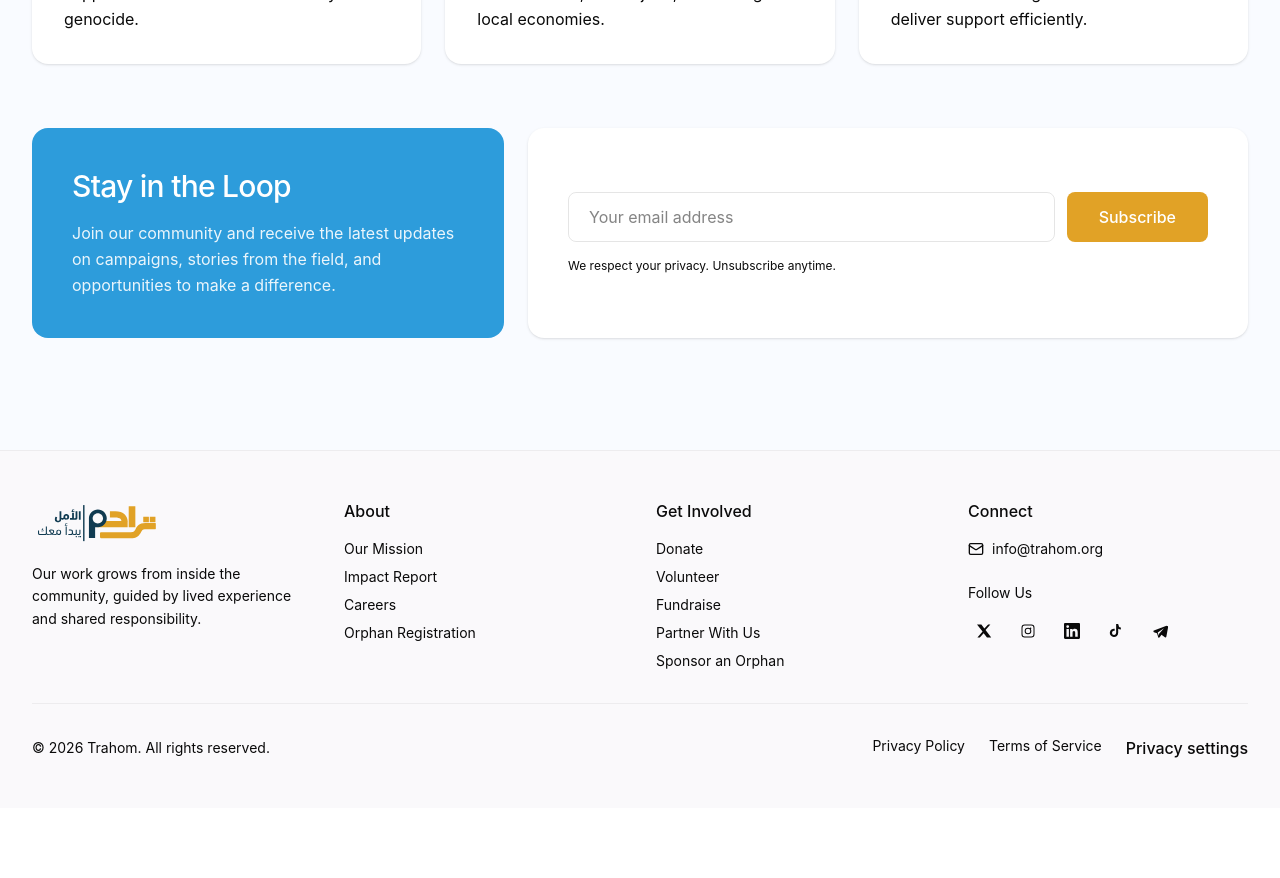
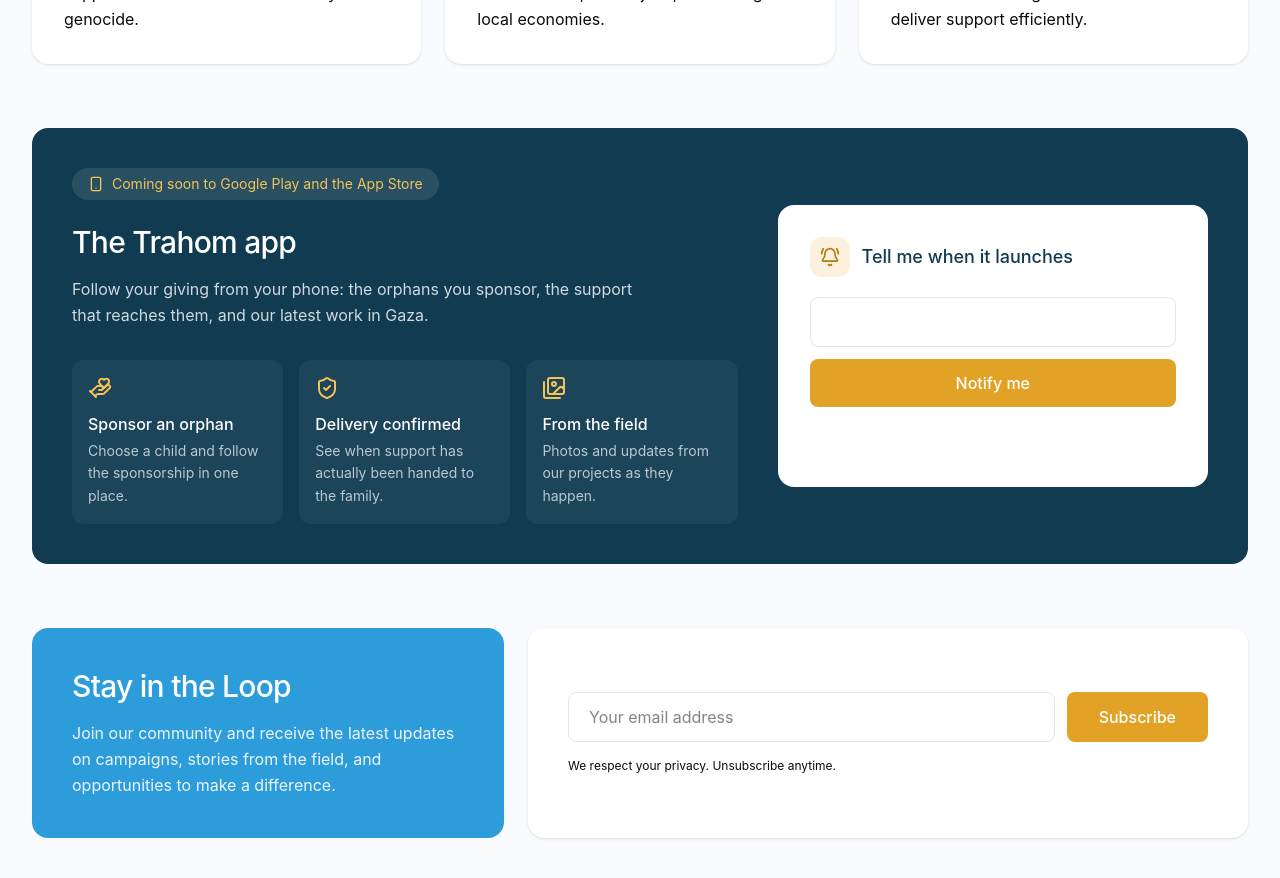
Before and after one commit to Trahom0/trahom_web, a React (Vite) app: page / in a window 1280 px wide. Shown: the part 3660-4538 px from the top of the page. Before the commit the page ends 4468 px from the top, so only its background shows below. Built offline with nearby package versions, Linux system fonts and the light colour scheme; no server answers.

Commit message:
Add Trahom app coming-soon section

```diff
--- a/api/subscribe.ts
+++ b/api/subscribe.ts
@@ -1,4 +1,4 @@
-// Newsletter sign-up: emails the subscriber's address to the team inbox (RESEND_TO_EMAIL)
+// Newsletter and app-launch sign-ups: emails the subscriber's address to the team inbox (RESEND_TO_EMAIL)
 // so it can be added to the mailing list. Uses the same Resend settings as the contact form.
 const RESEND_API_KEY = process.env.RESEND_API_KEY;
 const RESEND_FROM_EMAIL = process.env.RESEND_FROM_EMAIL;
@@ -103,6 +103,8 @@
   }
   const email = clean(body.email, 200);
   const language = clean(body.language, 5);
+  // "Tell me when the app launches" sign-ups are sent with their own subject so they can be kept apart.
+  const isAppSignup = clean(body.topic, 10) === 'app';
 
   // Honeypot field, or a form sent faster than a person can type: pretend it worked and drop it.
   const elapsedMs = Number(body.elapsedMs);
@@ -128,9 +130,9 @@
       body: JSON.stringify({
         from: RESEND_FROM_EMAIL,
         to: RESEND_TO_EMAIL.split(',').map((item) => item.trim()).filter(Boolean),
-        subject: 'Newsletter sign-up',
+        subject: isAppSignup ? 'Trahom app launch sign-up' : 'Newsletter sign-up',
         reply_to: email,
-        text: `New newsletter subscriber\nEmail: ${email}${language ? `\nLanguage: ${language}` : ''}`
+        text: `${isAppSignup ? 'Asked to be told when the Trahom app is on Google Play / App Store' : 'New newsletter subscriber'}\nEmail: ${email}${language ? `\nLanguage: ${language}` : ''}`
       })
     });
     if (!response.ok) {
--- a/src/app/App.tsx
+++ b/src/app/App.tsx
@@ -23,6 +23,7 @@
 import { SubscribeForm } from './components/SubscribeForm';
 import { WhatsAppButton } from './components/WhatsAppButton';
 import { FieldUpdates } from './components/FieldUpdates';
+import { AppComingSoon } from './components/AppComingSoon';
 import { NotFoundPage } from './components/NotFoundPage';
 import waterCampaignImage from '../assets/homepage-card-water.png';
 import { content, setContentLanguage } from '../content';
@@ -673,6 +674,9 @@
         {/* "From the field": posts approved in the website admin (hidden while there are none) */}
         <FieldUpdates language={language} labels={homeContent.fieldUpdates} />
 
+        {/* Trahom app: coming soon to Google Play and the App Store, with a "tell me when it launches" sign-up */}
+        <AppComingSoon language={language} labels={homeContent.app} />
+
         {/* Subscribe Section */}
         <motion.div
           initial={{ opacity: 0, y: 40 }}
--- /dev/null
+++ b/src/app/components/AppComingSoon.tsx
@@ -0,0 +1,70 @@
+import { motion } from 'motion/react';
+import { BellRing, HandHeart, Images, ShieldCheck, Smartphone } from 'lucide-react';
+import { SubscribeForm } from './SubscribeForm';
+
+type AppComingSoonProps = {
+  language: string;
+  labels: {
+    badge: string;
+    title: string;
+    description: string;
+    features: ReadonlyArray<{ title: string; text: string }>;
+    formTitle: string;
+    inputPlaceholder: string;
+    buttonLabel: string;
+    helperText: string;
+    successMessage: string;
+    errorMessage: string;
+  };
+};
+
+const FEATURE_ICONS = [HandHeart, ShieldCheck, Images];
+
+// "Trahom app, coming soon to Google Play and the App Store": a short description and a sign-up to be told when it launches.
+// When the app is live, swap the form for the official Google Play and App Store links.
+export function AppComingSoon({ language, labels }: AppComingSoonProps) {
+  return (
+    <motion.section
+      initial={{ opacity: 0, y: 40 }}
+      whileInView={{ opacity: 1, y: 0 }}
+      viewport={{ once: true, margin: '-100px' }}
+      transition={{ duration: 0.6, ease: [0.4, 0, 0.2, 1] }}
+      aria-labelledby="app-coming-soon-title"
+      className="mt-16 bg-[#103b51] rounded-2xl p-8 sm:p-10 text-white overflow-hidden"
+    >
+      <div className="grid md:grid-cols-5 gap-10 items-center">
+        <div className="md:col-span-3">
+          <div className="inline-flex items-center gap-2 px-4 py-1.5 bg-white/10 text-[#f3c35a] rounded-full text-sm mb-6">
+            <Smartphone className="w-4 h-4" aria-hidden="true" />
+            {labels.badge}
+          </div>
+          <h2 id="app-coming-soon-title" className="text-3xl tracking-tight mb-4">
+            {labels.title}
+          </h2>
+          <p className="text-white/80 leading-relaxed mb-8 max-w-xl">{labels.description}</p>
+          <ul className="grid sm:grid-cols-3 gap-4">
+            {labels.features.map((feature, index) => {
+              const Icon = FEATURE_ICONS[index] ?? HandHeart;
+              return (
+                <li key={feature.title} className="bg-white/5 rounded-xl p-4">
+                  <Icon className="w-6 h-6 text-[#f3c35a] mb-3" aria-hidden="true" />
+                  <h3 className="text-base font-medium mb-1">{feature.title}</h3>
+                  <p className="text-sm text-white/70 leading-relaxed">{feature.text}</p>
+                </li>
+              );
+            })}
+          </ul>
+        </div>
+        <div className="md:col-span-2 bg-white text-foreground rounded-2xl p-6 sm:p-8">
+          <div className="flex items-center gap-3 mb-5">
+            <span className="w-10 h-10 rounded-xl bg-[#e1a226]/15 flex items-center justify-center shrink-0">
+              <BellRing className="w-5 h-5 text-[#b07a10]" aria-hidden="true" />
+            </span>
+            <p className="text-lg font-medium text-[#103b51]">{labels.formTitle}</p>
+          </div>
+          <SubscribeForm language={language} labels={labels} topic="app" inputId="app-notify-email" stacked />
+        </div>
+      </div>
+    </motion.section>
+  );
+}
--- a/src/app/components/SubscribeForm.tsx
+++ b/src/app/components/SubscribeForm.tsx
@@ -9,9 +9,14 @@
     successMessage: string;
     errorMessage: string;
   };
+  // 'app' = "tell me when the Trahom app is on Google Play"; omitted = newsletter.
+  topic?: 'app';
+  inputId?: string;
+  // Field above the button, for narrow boxes.
+  stacked?: boolean;
 };
 
-export function SubscribeForm({ language, labels }: SubscribeFormProps) {
+export function SubscribeForm({ language, labels, topic, inputId = 'subscribe-email', stacked = false }: SubscribeFormProps) {
   const [email, setEmail] = useState('');
   const [website, setWebsite] = useState('');
   const [status, setStatus] = useState<'idle' | 'sending' | 'success' | 'error'>('idle');
@@ -30,7 +35,7 @@
       const response = await fetch('/api/subscribe', {
         method: 'POST',
         headers: { 'Content-Type': 'application/json' },
-        body: JSON.stringify({ email, website, language, elapsedMs: startedAt ? Date.now() - startedAt : undefined })
+        body: JSON.stringify({ email, website, language, topic, elapsedMs: startedAt ? Date.now() - startedAt : undefined })
       });
       if (!response.ok) {
         throw new Error('subscribe failed');
@@ -52,18 +57,18 @@
 
   return (
     <form onSubmit={handleSubmit}>
-      <div className="flex flex-col sm:flex-row gap-3">
-        <label htmlFor="subscribe-email" className="sr-only">
+      <div className={`flex flex-col gap-3 ${stacked ? '' : 'sm:flex-row'}`}>
+        <label htmlFor={inputId} className="sr-only">
           {labels.inputPlaceholder}
         </label>
         <input
-          id="subscribe-email"
+          id={inputId}
           type="email"
           required
           value={email}
           onChange={(event) => setEmail(event.target.value)}
           placeholder={labels.inputPlaceholder}
-          className="flex-1 px-5 py-3 border border-black/10 rounded-lg focus:outline-none focus:ring-2 focus:ring-[#e1a226] focus:border-transparent"
+          className="flex-1 min-w-0 px-5 py-3 border border-black/10 rounded-lg focus:outline-none focus:ring-2 focus:ring-[#e1a226] focus:border-transparent"
         />
         {/* Hidden from people; bots that fill it are ignored by the server. */}
         <input
--- a/src/content/ar/home.ts
+++ b/src/content/ar/home.ts
@@ -148,6 +148,22 @@
       "rafah": "رفح"
     }
   },
+  "app": {
+    "badge": "قريبًا على Google Play و App Store",
+    "title": "تطبيق تراحم",
+    "description": "تابع عطاءك من هاتفك: الأيتام الذين تكفلهم، وما يصلهم من دعم، وآخر مشاريعنا في غزة.",
+    "features": [
+      { "title": "كفالة يتيم", "text": "اختر يتيمًا وتابع كفالته من مكان واحد." },
+      { "title": "تأكيد التسليم", "text": "ترى متى يُسلَّم الدعم فعليًا للأسرة." },
+      { "title": "من الميدان", "text": "صور ومستجدات مشاريعنا أولًا بأول." }
+    ],
+    "formTitle": "أخبرني عند إطلاق التطبيق",
+    "inputPlaceholder": "بريدك الإلكتروني",
+    "buttonLabel": "أبلغني",
+    "helperText": "نراسلك مرة واحدة عند إطلاقه، ولا نستخدم بريدك لغير ذلك.",
+    "successMessage": "تم، سنخبرك فور توفّر التطبيق على Google Play و App Store.",
+    "errorMessage": "تعذّر التسجيل الآن. حاول مرة أخرى بعد قليل."
+  },
   "subscribe": {
     "title": "ابقَ على صلة",
     "description": "تصلك أخبار الميدان والحملات وفرص العطاء دون إزعاج أو استغلال.",
--- a/src/content/en/home.ts
+++ b/src/content/en/home.ts
@@ -143,6 +143,22 @@
       rafah: 'Rafah'
     }
   },
+  app: {
+    badge: 'Coming soon to Google Play and the App Store',
+    title: 'The Trahom app',
+    description: 'Follow your giving from your phone: the orphans you sponsor, the support that reaches them, and our latest work in Gaza.',
+    features: [
+      { title: 'Sponsor an orphan', text: 'Choose a child and follow the sponsorship in one place.' },
+      { title: 'Delivery confirmed', text: 'See when support has actually been handed to the family.' },
+      { title: 'From the field', text: 'Photos and updates from our projects as they happen.' }
+    ],
+    formTitle: 'Tell me when it launches',
+    inputPlaceholder: 'Your email address',
+    buttonLabel: 'Notify me',
+    helperText: 'We will email you once when it launches, and use your address for nothing else.',
+    successMessage: 'Done. We will let you know as soon as the app is on Google Play and the App Store.',
+    errorMessage: 'We could not sign you up right now. Please try again shortly.'
+  },
   subscribe: {
     title: 'Stay in the Loop',
     description: 'Join our community and receive the latest updates on campaigns, stories from the field, and opportunities to make a difference.',
--- a/src/content/tr/home.ts
+++ b/src/content/tr/home.ts
@@ -143,6 +143,22 @@
       rafah: 'Refah'
     }
   },
+  app: {
+    badge: 'Yakında Google Play ve App Store’da',
+    title: 'Trahom uygulaması',
+    description: 'Bağışlarınızı telefonunuzdan takip edin: destek olduğunuz yetimler, onlara ulaşan yardım ve Gazze’deki son çalışmalarımız.',
+    features: [
+      { title: 'Yetim sponsorluğu', text: 'Bir çocuk seçin ve sponsorluğunuzu tek yerden takip edin.' },
+      { title: 'Teslim onayı', text: 'Yardımın aileye gerçekten ne zaman teslim edildiğini görün.' },
+      { title: 'Sahadan', text: 'Projelerimizden fotoğraflar ve güncel haberler.' }
+    ],
+    formTitle: 'Yayınlandığında haber ver',
+    inputPlaceholder: 'E-posta adresiniz',
+    buttonLabel: 'Haber ver',
+    helperText: 'Uygulama yayınlandığında size bir kez yazarız; adresinizi başka bir amaçla kullanmayız.',
+    successMessage: 'Tamam. Uygulama Google Play ve App Store’da yayınlanır yayınlanmaz size haber vereceğiz.',
+    errorMessage: 'Şu anda kaydınızı alamadık. Lütfen biraz sonra tekrar deneyin.'
+  },
   subscribe: {
     title: 'Haberdar olun',
     description: 'Sahadan gelişmeler, kampanyalar ve güvenilir destek yolları—gereksiz mesajlar olmadan.',
```
